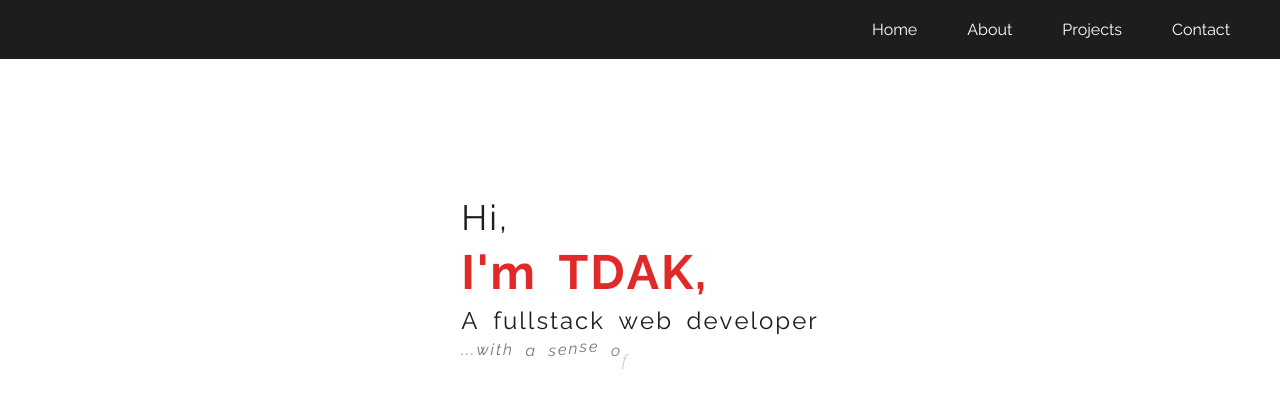
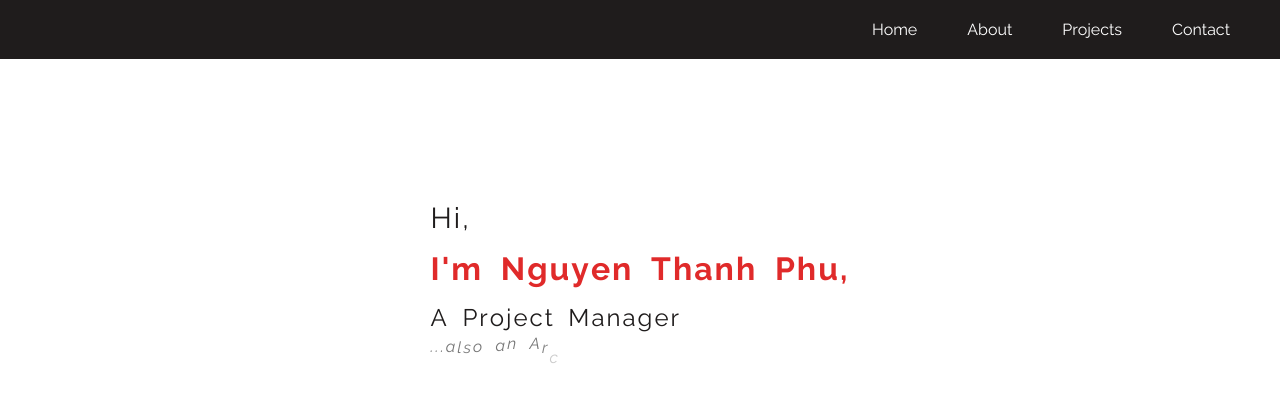
Before and after one commit to TDAK1509/portfolio-phu, a Vue app: page / in a window 1280 px wide. Shown: the top 402 px of the page. Built offline with nearby package versions, Linux system fonts and the light colour scheme.

Commit message:
refactor: change home text and style

```diff
--- a/src/views/Home.vue
+++ b/src/views/Home.vue
@@ -60,16 +60,10 @@ export default {
   data() {
     return {
       hi: "Hi,",
-      name: "I'm TDAK,",
-      title: "A fullstack web developer",
-      caption: "...with a sense of humor."
+      name: "I'm Nguyen Thanh Phu,",
+      title: "A Project Manager",
+      caption: "...also an Architect"
     };
-  },
-
-  computed: {
-    test() {
-      return this.name.split("");
-    }
   },
 
   methods: {
@@ -155,7 +149,7 @@ export default {
   }
 
   .headline {
-    font-size: 3rem;
+    font-size: 2rem;
     line-height: 3rem;
 
     &.h1 {
@@ -170,7 +164,7 @@ export default {
     margin-bottom: 5px;
 
     &.h2 {
-      font-size: 2.2rem;
+      font-size: 1.8rem;
       margin-bottom: 10px;
     }
   }
```
